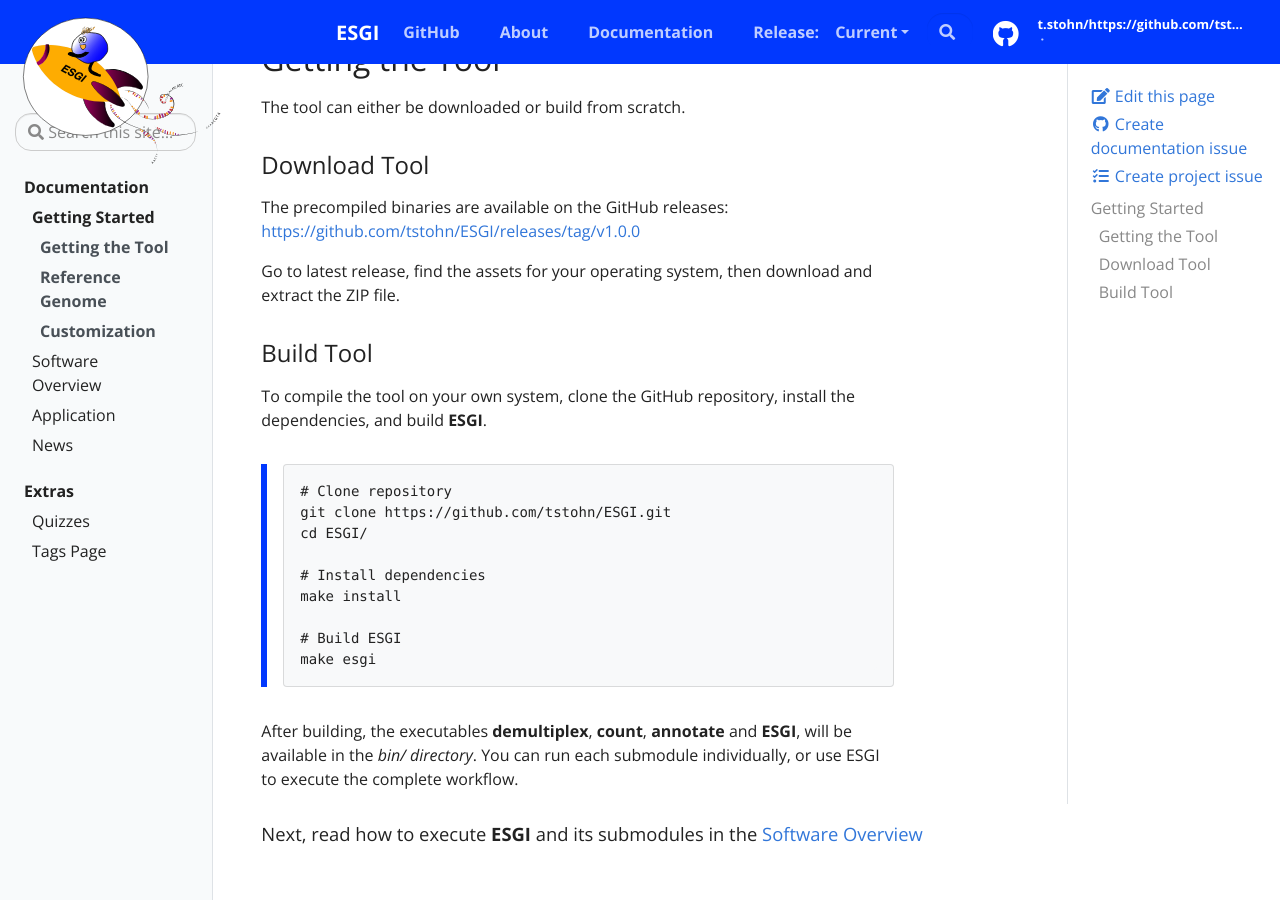
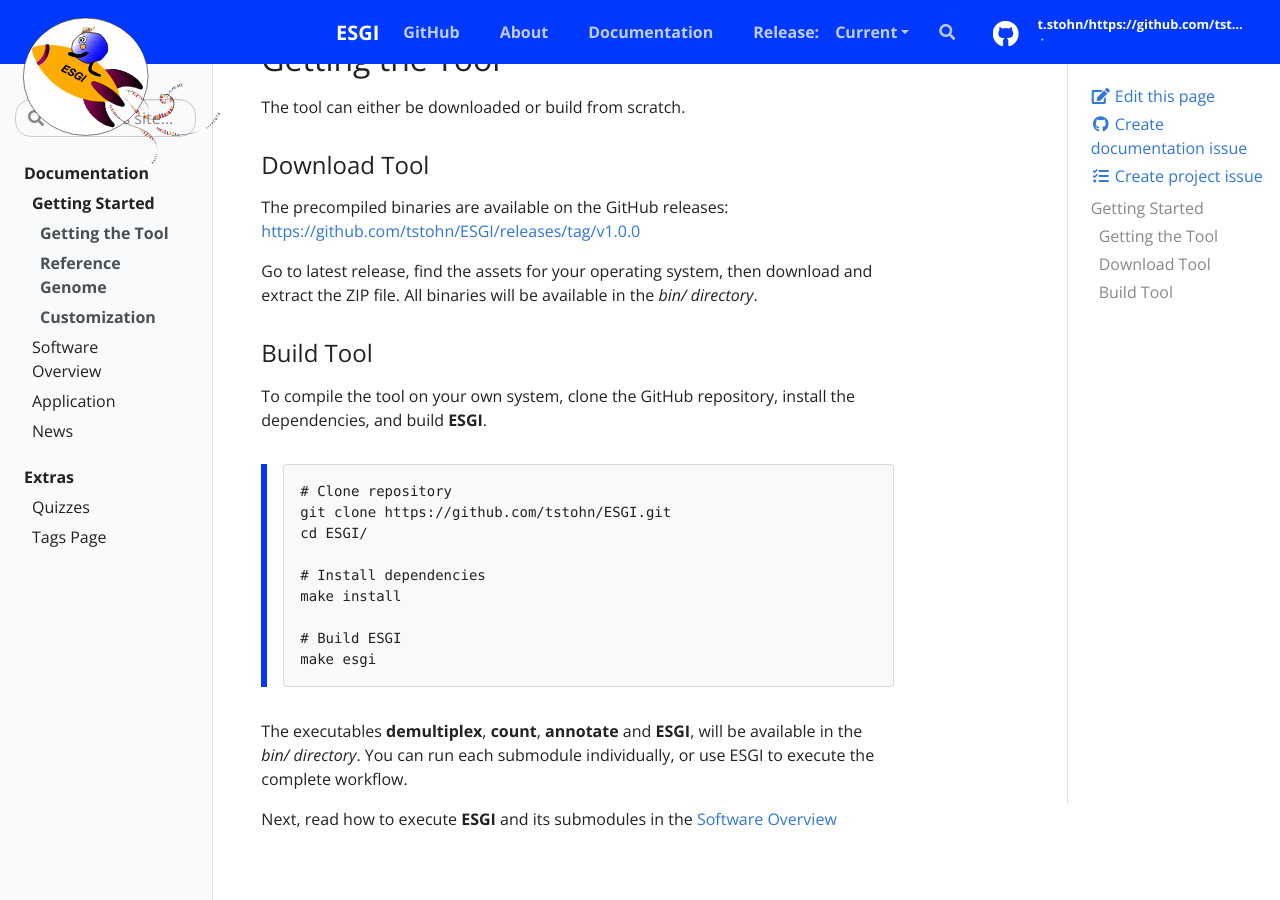
Before and after one commit to tstohn/ESGI.documentation, a Jekyll site: the page built from _docs/getting-started.md, in a window 1280 px wide and 900 px high, scrolled down 273 px. Built offline with Jekyll 4.4.1, drawn with Linux system fonts in a browser that asks for light colours.

Commit message:
bin/folder

````diff
--- a/_docs/getting-started.md
+++ b/_docs/getting-started.md
@@ -18,7 +18,7 @@ The tool can either be downloaded or build from scratch.
 The precompiled binaries are available on the GitHub releases:
 [https://github.com/tstohn/ESGI/releases/tag/v1.0.0](https://github.com/tstohn/ESGI/releases/tag/v1.0.0)
 
-Go to latest release, find the assets for your operating system, then download and extract the ZIP file.
+Go to latest release, find the assets for your operating system, then download and extract the ZIP file. All binaries will be available in the *bin/ directory*.
 
 ### Build Tool
 
@@ -36,6 +36,6 @@ To compile the tool on your own system, clone the GitHub repository, install the
 >make esgi
 >```
 
-After building, the executables **demultiplex**, **count**, **annotate** and **ESGI**, will be available in the *bin/ directory*. You can run each submodule individually, or use ESGI to execute the complete workflow.
+The executables **demultiplex**, **count**, **annotate** and **ESGI**, will be available in the *bin/ directory*. You can run each submodule individually, or use ESGI to execute the complete workflow.
 
-##### Next, read how to execute **ESGI** and its submodules in the [Software Overview](software-overview#demultiplex)
+Next, read how to execute **ESGI** and its submodules in the [Software Overview](software-overview#demultiplex)
````
